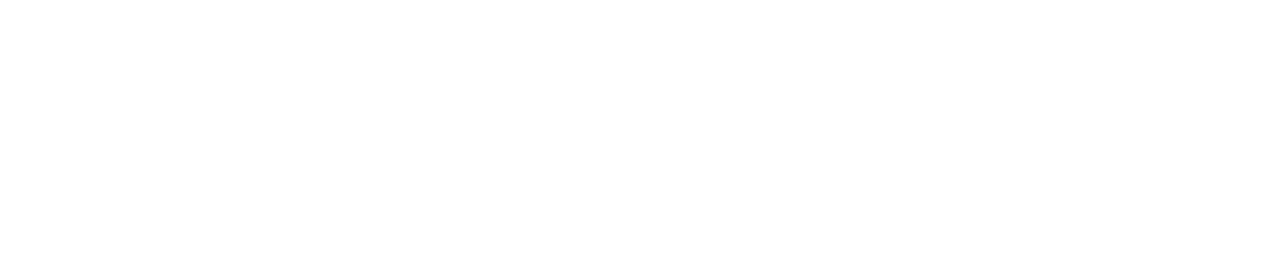
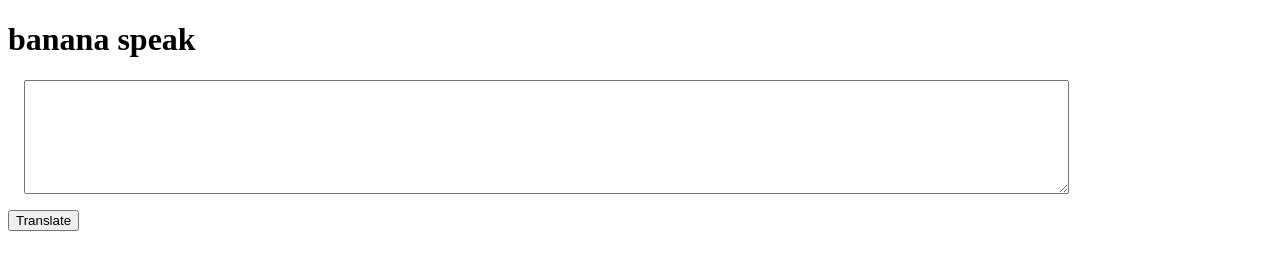
Before and after one commit to shivampandey0/neogcamp-banana-speak, a plain HTML site: page index.html in a window 1280 px wide. Drawn offline with Linux system fonts and the light colour scheme.

Commit message:
js imported

```diff
--- a/index.html
+++ b/index.html
@@ -5,8 +5,26 @@
     <meta http-equiv="X-UA-Compatible" content="IE=edge">
     <meta name="viewport" content="width=device-width, initial-scale=1.0">
     <title>Banana Speak</title>
+
+    <style>
+        textarea{
+            width: 80%;
+            margin: 1rem;
+            padding: 1rem;
+            height: 10vh;
+            display: block;
+        }
+    </style>
 </head>
 <body>
 
+    <h1> banana speak</h1>
+
+    <textarea id="txt-area" placeholder="Enter your sentence"> </textarea>
+
+    <button id="btn-translate">Translate</button>
+
+    <script src="app.js" type="text/javascript"></script>
+
 </body>
 </html>
```
